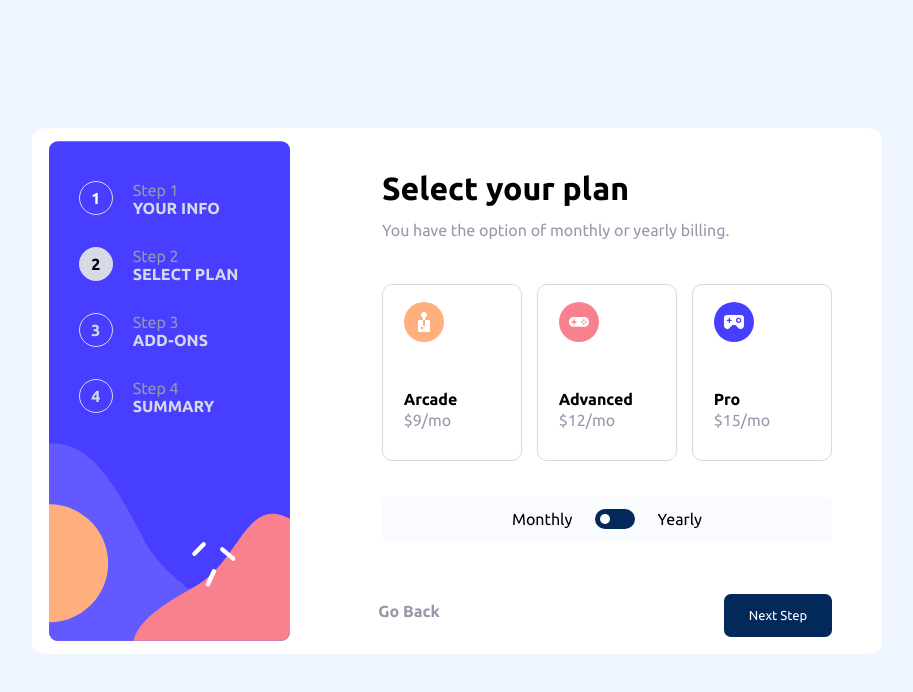
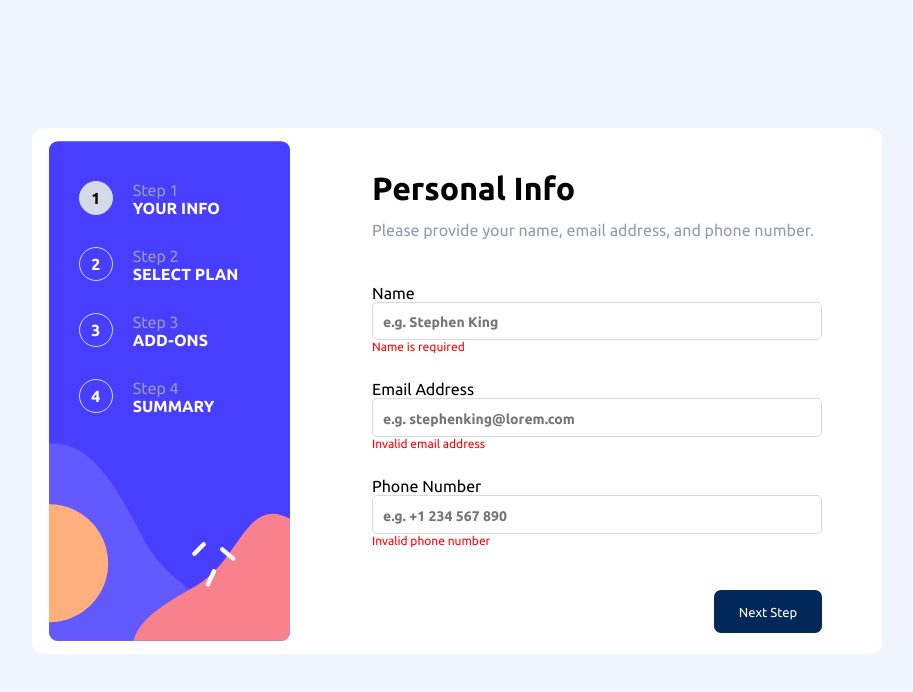
Before and after one commit to zmn17/multi-step-from, a plain HTML site: page index.html in a window 1280 px wide. Both pictures are taken after a click on the button "Next Step". Shown: the whole page, without its empty margins (183-1096 px from the left). Drawn offline with Linux system fonts and the light colour scheme.

Commit message:
finish the desktop design

```diff
--- a/index.html
+++ b/index.html
@@ -53,17 +53,20 @@
 
             <div class="input-label">
                 <label>Name</label>
-                <input type="text"placeholder="e.g Stephen King" required>
+                <input type="text"placeholder="e.g. Stephen King" id="name-input" required>
+                <span class="error"></span>
             </div>
 
             <div class="input-label">
                 <label>Email Address</label>
-                <input type="email" placeholder="e.g stephenking@lorem.com" required>
-              </div>
+                <input type="email" placeholder="e.g. stephenking@lorem.com" id="email-input" required>
+                <span class="error"></span>
+            </div>
 
             <div class="input-label">
                 <label>Phone Number</label>
-                <input type="number"placeholder="e.g +1 234 567 890" required>
+                <input type="number"placeholder="e.g. +1 234 567 890" id="number-input" required>
+                <span class="error"></span>
             </div>
 
             <div class="btn-container">
--- a/script.js
+++ b/script.js
@@ -21,10 +21,54 @@ const toggle = document.getElementById('check');
 const checkbox_input = document.querySelectorAll('.checkbox');
 const adsOnAmount = document.querySelectorAll('.ads-on-amount');
 
+
+// for input validation
+// Function to validate the email field
+function validateEmail() {
+  const emailInput = document.getElementById('email-input');
+  const errorSpan = emailInput.nextElementSibling;
+  const emailPattern = /^[a-zA-Z0-9._-]+@[a-zA-Z0-9.-]+\.[a-zA-Z]{2,4}$/;
+
+  if (!emailPattern.test(emailInput.value)) {
+      errorSpan.textContent = 'Invalid email address';
+      return false;
+  } else {
+      errorSpan.textContent = '';
+      return true;
+  }
+}
+
+// Function to validate the phone number field
+function validatePhoneNumber() {
+  const phoneInput = document.getElementById('number-input');
+  const errorSpan = phoneInput.nextElementSibling;
+  const phonePattern = /^[+]?[0-9]{1,3}[-s. ]?[(]?[0-9]{1,3}[)]?[-s. ]?[0-9]{1,5}[-s. ]?[0-9]{1,5}$/;
+
+  if (!phonePattern.test(phoneInput.value)) {
+      errorSpan.textContent = 'Invalid phone number';
+      return false;
+  } else {
+      errorSpan.textContent = '';
+      return true;
+  }
+}
+
+// Function to validate the entire form
+function validateForm() {
+  const isNameValid = validateName();
+  const isEmailValid = validateEmail();
+  const isPhoneValid = validatePhoneNumber();
+
+  return isNameValid && isEmailValid && isPhoneValid;
+}
+
+
+// default: for step1
 step1.style.backgroundColor = "hsl(229, 24%, 87%)";
 step1.style.color = "#000";
 
 nextOne.addEventListener('click', () => {
+    if(validateForm()){
       form1.style.left = "-500px";
       form2.style.left = "350px";
 
@@ -33,6 +77,7 @@ nextOne.addEventListener('click', () => {
 
       step2.style.backgroundColor = "hsl(229, 24%, 87%)";
       step2.style.color = "#000";
+    }
 });
 
 prevOne.addEventListener('click', () => {
@@ -47,12 +92,31 @@ prevOne.addEventListener('click', () => {
 });
 
 nextTwo.addEventListener('click', () => {
+  const isOptionSelected = options.some(option => option.element.checked);
+  if(isOptionSelected){
     form2.style.left = "-650px";
     form3.style.left = "350px";
     step3.style.backgroundColor = "hsl(229, 24%, 87%)";
     step3.style.color = "#000"
     step2.style.backgroundColor = "";
     step2.style.color = "#fff";
+
+  }else{
+    const subs_options = document.querySelectorAll('.options');
+    subs_options.forEach(op => {
+      op.style.borderColor = "#FF0000";
+    })
+
+    options.forEach(option => {
+      option.element.addEventListener('change', () => {
+        if(options.some(option => option.element.checked)){
+          subs_options.forEach(op => {
+            op.style.borderColor = "";
+          });
+        }
+      });
+    });
+  }
 });
 
 prevTwo.addEventListener('click', () => {
@@ -136,6 +200,21 @@ prevThree.addEventListener("click", () => {
     step3.style.color = "#000";
 });
 
+ // Function to validate the name field
+ function validateName() {
+  const nameInput = document.getElementById('name-input');
+  const errorSpan = nameInput.nextElementSibling;
+
+  if (nameInput.value.trim() === '') {
+      errorSpan.textContent = 'Name is required';
+      return false;
+  } else {
+      errorSpan.textContent = '';
+      return true;
+  }
+}
+
+
 
 // Define your pricing amounts for each option
 const pricing = {
@@ -168,7 +247,7 @@ const pricing = {
 
  // Add click event listeners to the options and toggle switch
 options.forEach(option => {
-  option.element.addEventListener('click', () => {
+  option.element.addEventListener('input', () => {
     updatePricing(); // Call the updatePricing function on click
     updateOptionSelection(option.element); // Update the selection status
   });
@@ -182,17 +261,17 @@ function calculateSubtotal() {
 
   options.forEach(option => {
     if (option.element.checked) {
+      updateOptionSelection(option.element);
+      optionsHeading.innerHTML = option.name;
       subtotal += toggle.checked ? pricing[option.name.toLowerCase()].yearly : pricing[option.name.toLowerCase()].monthly;
     }
   });
+
   return subtotal;
 }
 
 // Function to update pricing based on user selections
 function updatePricing() {
-  const selectedOptions = options.filter(option => option.element.checked);
-
-  optionsHeading.innerHTML = selectedOptions.map(option => option.name).join(', ');
   const isYearly = toggle.checked;
   period.textContent = isYearly ? 'Yearly' : 'Monthly';
 
@@ -234,7 +313,7 @@ const extra_options = [
 
 // Adding event listeners for the 'extra services'
 extra_options.forEach(option => {
-  option.element.addEventListener('change', updateExtraPricing);
+  option.element.addEventListener('input', updateExtraPricing);
 });
 
 toggle.addEventListener('change', updateExtraPricing);
@@ -340,8 +419,3 @@ confirmBtn.addEventListener('click', () => {
   last_step.style.left =  '40%';
 
 });
-
-
-// add a p for indicating an error message when the input is left blank
-// same with the options -> red border
-//
--- a/style.css
+++ b/style.css
@@ -38,7 +38,7 @@ body {
     margin-left: 2%;
     display: flex;
     gap: 6%;
-    color: hsl(229, 24%, 87%);
+    color: #fff;
     font-weight: bold;
 }
 
@@ -93,8 +93,7 @@ form p {
 form .input-label {
     display: flex;
     flex-direction: column;
-    gap: 5px;
-    margin: 8% auto;
+    margin: 6% auto;
 }
 
 form .input-label input {
@@ -168,6 +167,7 @@ form .next:hover {
     background-color: hsl(217, 100%, 97%);
     border: 2px solid hsl(243, 100%, 84%);
 }
+
 
 .billing-options input{
     display: none;
@@ -435,3 +435,8 @@ hr {
 .container .last-step p {
     color: hsl(231, 11%, 63%);
 }
+
+.input-label span {
+    color: red;
+    font-size: 12px;
+}
```
Lines whose indentation alone changed are shown as unchanged.
